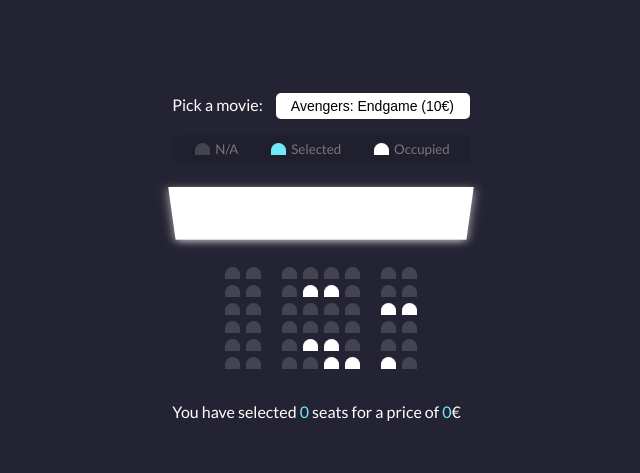
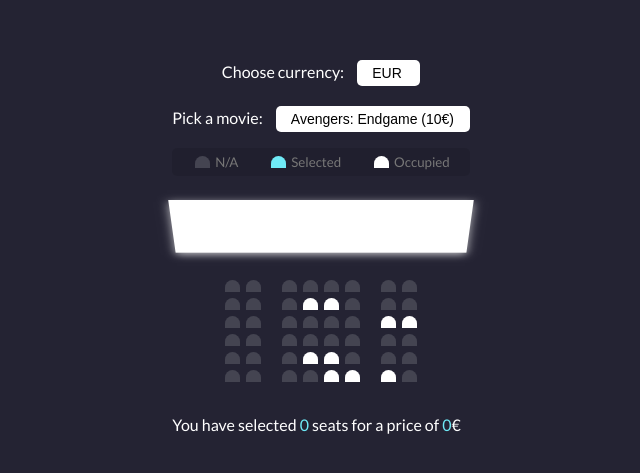
Before and after one commit to BryanS1989/frontend-javascript-pec1_Ej2_4, a plain HTML site: page index.html in a window 1280 px wide. Shown: the part 141-614 px from the top of the page, without its empty margins (319-959 px from the left). Drawn offline with Linux system fonts and the light colour scheme.

Commit message:
ADD Currency selector

```diff
--- a/index.html
+++ b/index.html
@@ -13,7 +13,65 @@
 
 <body>
 
-    <div class="movie-container">
+    <div class="currency-container">
+        <label>Choose currency:</label>
+        <select id="currency">
+            <option value="AED">AED</option>
+            <option value="ARS">ARS</option>
+            <option value="AUD">AUD</option>
+            <option value="BGN">BGN</option>
+            <option value="BRL">BRL</option>
+            <option value="BSD">BSD</option>
+            <option value="CAD">CAD</option>
+            <option value="CHF">CHF</option>
+            <option value="CLP">CLP</option>
+            <option value="CNY">CNY</option>
+            <option value="COP">COP</option>
+            <option value="CZK">CZK</option>
+            <option value="DKK">DKK</option>
+            <option value="DOP">DOP</option>
+            <option value="EGP">EGP</option>
+            <option value="EUR" selected>EUR</option>
+            <option value="FJD">FJD</option>
+            <option value="GBP">GBP</option>
+            <option value="GTQ">GTQ</option>
+            <option value="HKD">HKD</option>
+            <option value="HRK">HRK</option>
+            <option value="HUF">HUF</option>
+            <option value="IDR">IDR</option>
+            <option value="ILS">ILS</option>
+            <option value="INR">INR</option>
+            <option value="ISK">ISK</option>
+            <option value="JPY">JPY</option>
+            <option value="KRW">KRW</option>
+            <option value="KZT">KZT</option>
+            <option value="MXN">MXN</option>
+            <option value="MYR">MYR</option>
+            <option value="NOK">NOK</option>
+            <option value="NZD">NZD</option>
+            <option value="PAB">PAB</option>
+            <option value="PEN">PEN</option>
+            <option value="PHP">PHP</option>
+            <option value="PKR">PKR</option>
+            <option value="PLN">PLN</option>
+            <option value="PYG">PYG</option>
+            <option value="RON">RON</option>
+            <option value="RUB">RUB</option>
+            <option value="SAR">SAR</option>
+            <option value="SEK">SEK</option>
+            <option value="SGD">SGD</option>
+            <option value="THB">THB</option>
+            <option value="TRY">TRY</option>
+            <option value="TWD">TWD</option>
+            <option value="UAH">UAH</option>
+            <option value="USD">USD</option>
+            <option value="UYU">UYU</option>
+            <option value="VND">VND</option>
+            <option value="ZAR">ZAR</option>
+        </select>
+    </div>
+
+    <divv class="movie-container">
         <label>Pick a movie:</label>
         <select id="movie">
             <option value="10">Avengers: Endgame (10€)</option>
--- a/styles/styles.css
+++ b/styles/styles.css
@@ -20,6 +20,7 @@ body {
     margin: 20px 0;
 }
 
+.currency-container select,
 .movie-container select {
     background-color: #ffffff;
     border: 0;
```
